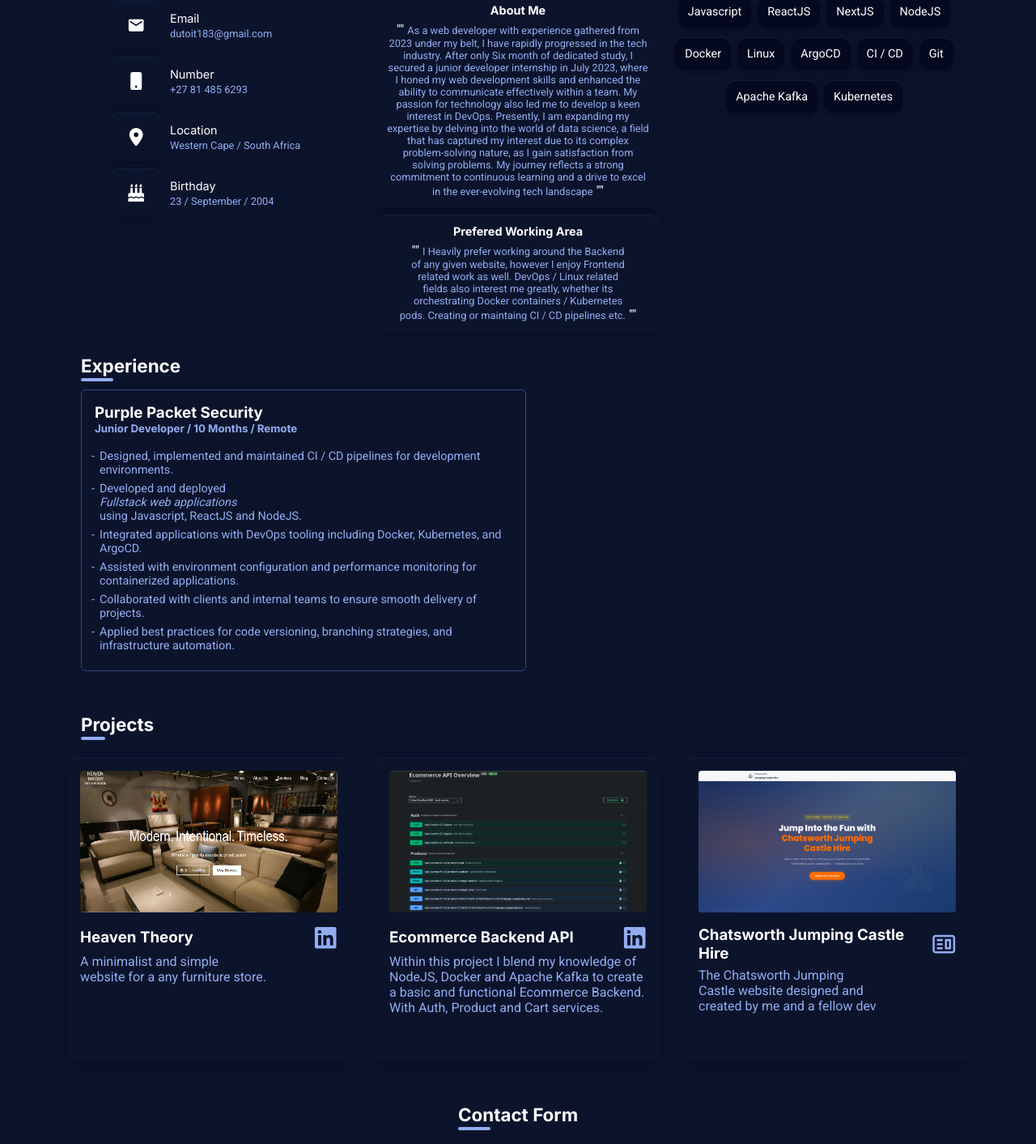
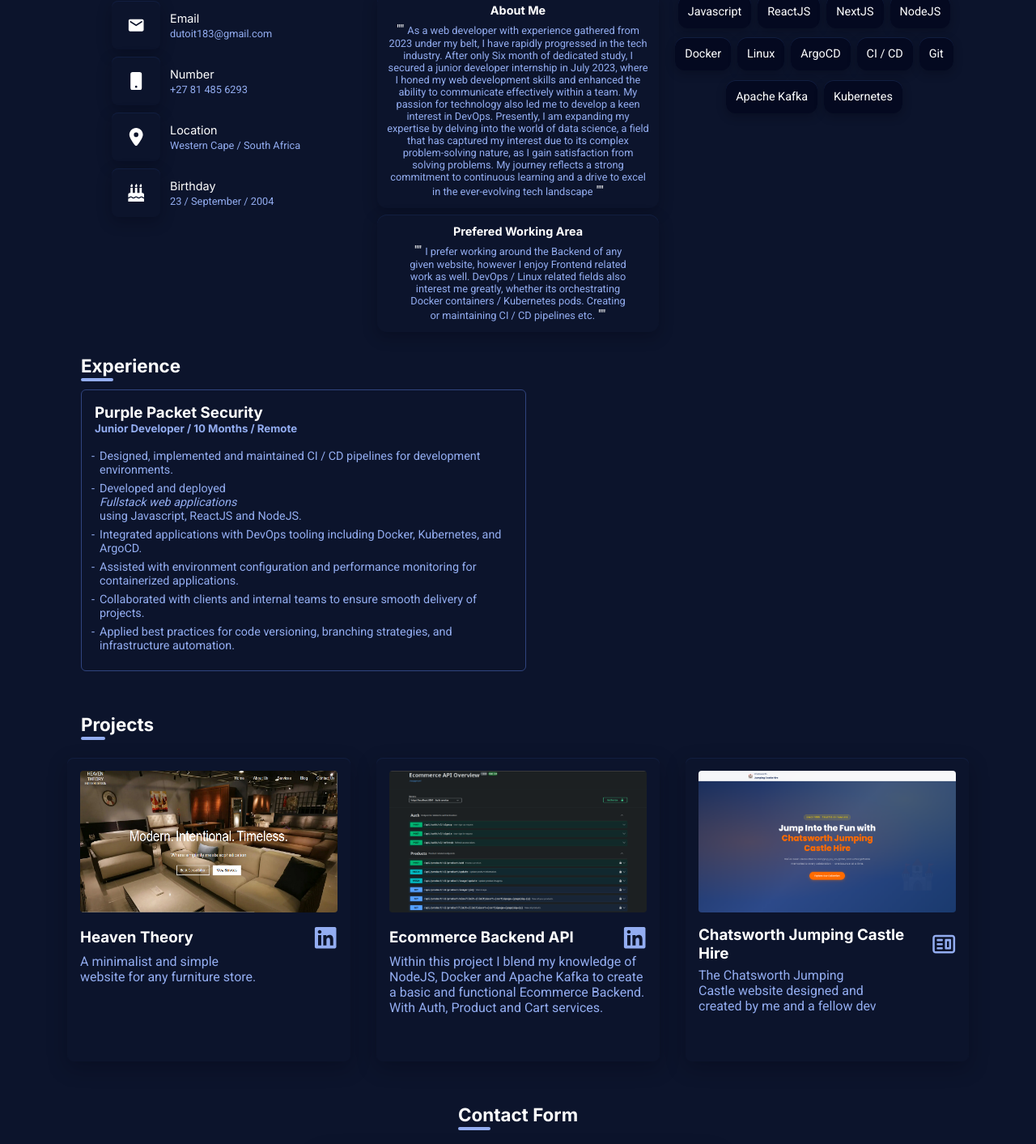
Before and after one commit to LouisZA878/FUTURE_FS_1, a Next.js app: page / in a window 1280 px wide. Shown: the part 830-2243 px from the top of the page at 81% size. Built offline with nearby package versions, Linux system fonts and the light colour scheme; no server answers.

Commit message:
update - fixed typos

```diff
--- a/app/(components)/about.js
+++ b/app/(components)/about.js
@@ -59,11 +59,11 @@ const About = () => {
           <div className="interest">
             <h4>Prefered Working Area</h4>
             <p>
-              <span>{` "" `}</span>I Heavily prefer working around the Backend
-              of any given website, however I enjoy Frontend related work as
-              well. DevOps / Linux related fields also interest me greatly,
-              whether its orchestrating Docker containers / Kubernetes pods.
-              Creating or maintaing CI / CD pipelines etc.
+              <span>{` "" `}</span>I prefer working around the Backend of any
+              given website, however I enjoy Frontend related work as well.
+              DevOps / Linux related fields also interest me greatly, whether
+              its orchestrating Docker containers / Kubernetes pods. Creating or
+              maintaining CI / CD pipelines etc.
               <span>{` "" `}</span>
             </p>
           </div>
--- a/app/(components)/hero.js
+++ b/app/(components)/hero.js
@@ -26,7 +26,7 @@ const Hero = () => {
       </div>
       <div className="container-image">
         <div className="image">
-          <Image src={HeroImg} alt="Image of the profile owner, Louis" fill />
+          <Image src={HeroImg} alt="Image of the portfolio owner, Louis" fill />
         </div>
       </div>
     </section>
--- a/app/(components)/projects.js
+++ b/app/(components)/projects.js
@@ -34,7 +34,7 @@ const Projects = () => {
               <FaLinkedin />
             </Link>
           </h3>
-          <p>A minimalist and simple website for a any furniture store.</p>
+          <p>A minimalist and simple website for any furniture store.</p>
         </div>
 
         <div className="project">
```
